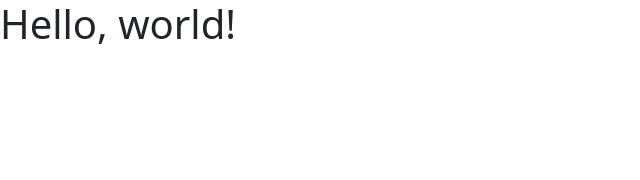
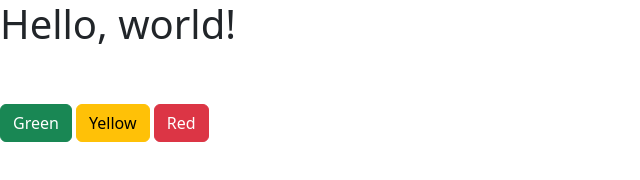
Before and after one commit to conor-timmis/bench, a plain HTML site: page index.html in a window 1280 px wide. Shown: the whole page, without its empty margins (0-640 px from the left). Drawn offline with Linux system fonts and the light colour scheme.

Commit message:
Add Bootstrap buttons to Index

```diff
--- a/index.html
+++ b/index.html
@@ -11,6 +11,11 @@
 <body>
     <h1>Hello, world!</h1>
 
+    <br>
+    <br>
+    <button type="button" class="btn btn-success">Green</button>
+    <button type="button" class="btn btn-warning">Yellow</button>
+    <button type="button" class="btn btn-danger">Red</button>
 
 
 
```
